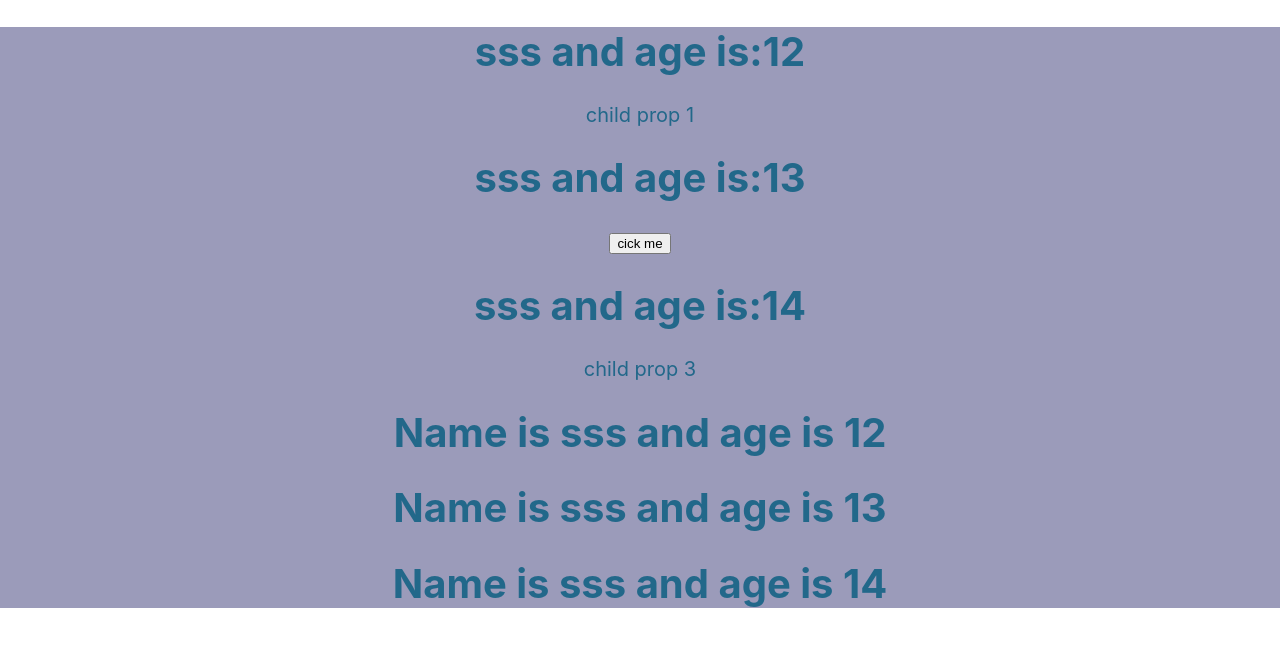
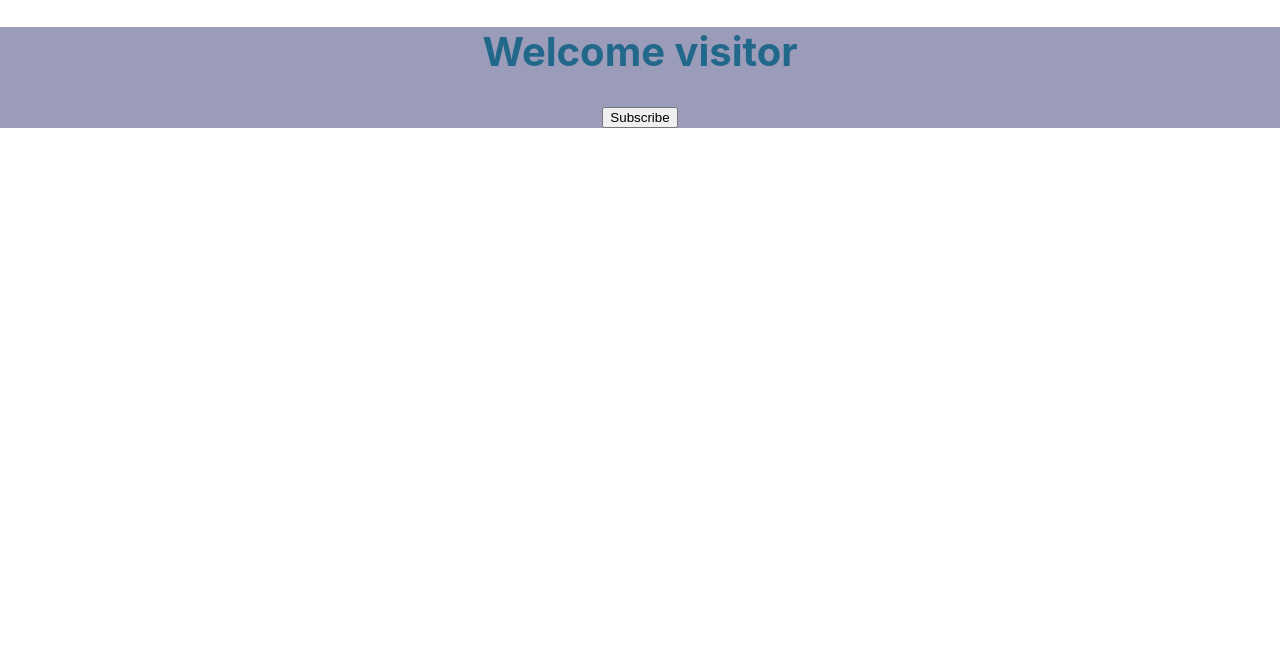
Before and after one commit to hanzalarohan123/Lupin, a React (Create React App) app: page / in a window 1280 px wide. Shown: the top 646 px of the page. Built offline with nearby package versions, Linux system fonts and the light colour scheme.

Commit message:
Added State in using class component

```diff
--- a/src/App.js
+++ b/src/App.js
@@ -2,18 +2,24 @@ import logo from './logo.svg';
 import './App.css';
 import Greet from './Components/Greet';
 import Welcome from './Components/Welcome';
+import IncludinState from './Components/IncludinState';
 function App() {
   return (
     <div className="App">
 
 
 
-       <Greet name="sss" age='12'><p>child prop 1</p> </Greet>
+       {/* <Greet name="sss" age='12'><p>child prop 1</p> </Greet>
        <Greet name="sss" age='13'><button>cick me</button></Greet>
        <Greet name="sss" age='14'><p>child prop 3</p></Greet>
        <Welcome name="sss" age='12'/>
        <Welcome name="sss" age='13'/>
-       <Welcome name="sss" age='14'/>
+       <Welcome name="sss" age='14'/> */}
+
+       <IncludinState />
+
+
+
     </div>
 
   );
--- /dev/null
+++ b/src/Components/IncludinState.js
@@ -0,0 +1,39 @@
+import React,{Component} from "react";
+
+class IncludinState extends Component
+
+{
+    //constructor.
+    constructor(props)
+    {
+        //calling super method of base class
+        super(props)
+        this.state =
+        {
+
+            message: "Welcome visitor"
+        }
+    }
+    //should be declared outside constructor because it is not a builtin method
+    changeMessage()
+        {
+            this.setState(
+                {
+                    message: 'Thank you for subscribing!'
+                 }
+            )
+        }
+
+
+
+
+    render()
+    {
+      return ( <div>
+        <h1>{this.state.message}</h1>
+        <button onClick={() => this.changeMessage()}>Subscribe</button>
+      </div>)
+
+    }
+}
+export default IncludinState
```
